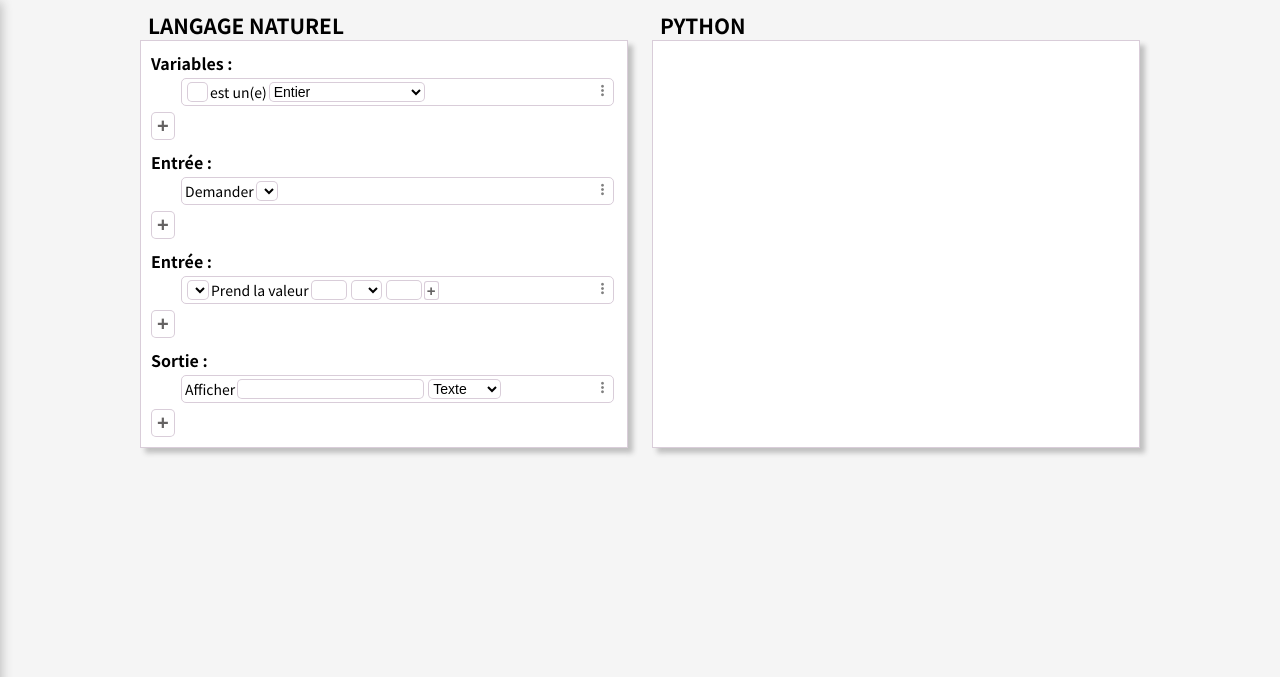
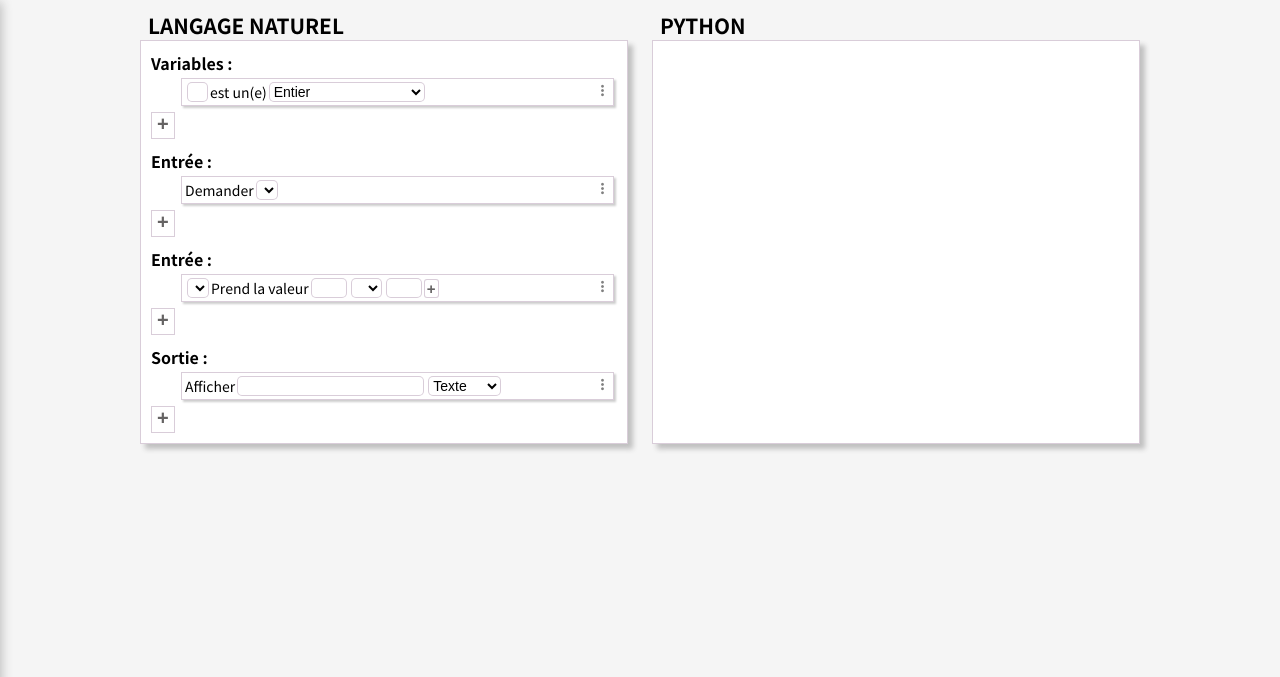
Before and after one commit to jupiter2653/langage-naturel-vers-python, a PHP site: page / in a window 1280 px wide. Shown: the part 69-746 px from the top of the page. Run offline with PHP 8.4, Linux system fonts and the light colour scheme; lists and menus that the app fills with data are empty; some libraries are stand-ins or nearby versions.

Commit message:
style improvements

```diff
--- a/index.html
+++ b/index.html
@@ -35,7 +35,7 @@
 			<div id="inputForm">
 				<h3>Variables :</h3>
 				<div id="var" class="element">
-					<div id="var1" class="line">
+					<div id="var1" class="line item">
 						<input onchange="setVariableLists();  writeCode();" type="text" name="variables" class="oneChar form-control" maxlength="1">
 						<span>est un(e)</span>
 						<select class="form-control" onchange="writeCode()">
@@ -48,7 +48,7 @@
 				</div>
 				<h3>Entrée :</h3>
 				<div id="input" class="element">
-					<div id="input1" class="line">
+					<div id="input1" class="line item">
 						<span>Demander </span>
 						<select class="form-control var-list" onchange="writeCode()">
 						</select>
@@ -57,7 +57,7 @@
 				</div>
 				<h3>Entrée :</h3>
 				<div class="element" id="process">
-					<div id="process1" class="line">
+					<div id="process1" class="line item">
 						<select class="form-control var-list" id="process1Var"  onchange="writeCode()"></select>
 						<span>Prend la valeur</span>
 						<input type="text" name="calculus" class="form-control short process-element" onchange="writeCode(); checkVariable($(this))">
@@ -75,7 +75,7 @@
 				</div>
 				<h3>Sortie :</h3>
 				<div class="element lastElement" id="output">
-					<div id="output1" class="line">
+					<div id="output1" class="line item">
 						<span>Afficher </span>
 						<input type="text" class="form-control"  onchange="writeCode()">
 						<select class="form-control swicher"  onchange="swichOutputMode(1)">
--- a/style.css
+++ b/style.css
@@ -149,14 +149,17 @@ h2{
 }
 .line{
 	display: flex;
-	border: 1px #cbcb solid;
-	border-radius: 5px;
 	padding: 3px;
 	margin: 3px;
 	margin-left: 30px;
 	font-size: 14px;
 	padding-right:10px;
 	position: relative;
+}
+.item{
+	border: 1px #cbcb solid;
+	background-color: white;
+	box-shadow: 2px 2px 2px rgba(0,0,0,.2);
 }
 .line::after{
 	content: "more_vert";
@@ -172,12 +175,10 @@ h2{
 }
 .button-control{
 	border: 1px #cbcb solid;
-	border-radius: 5px;
 	font-size: 20px;
 	padding: 5px;
 	padding-top: 0px;
-	padding-bottom:0px;
-	height: 28px;
+	padding-bottom: 2px;
 	margin-top: 3px;
 	font-weight: bolder;
 	color: #656363;
```
